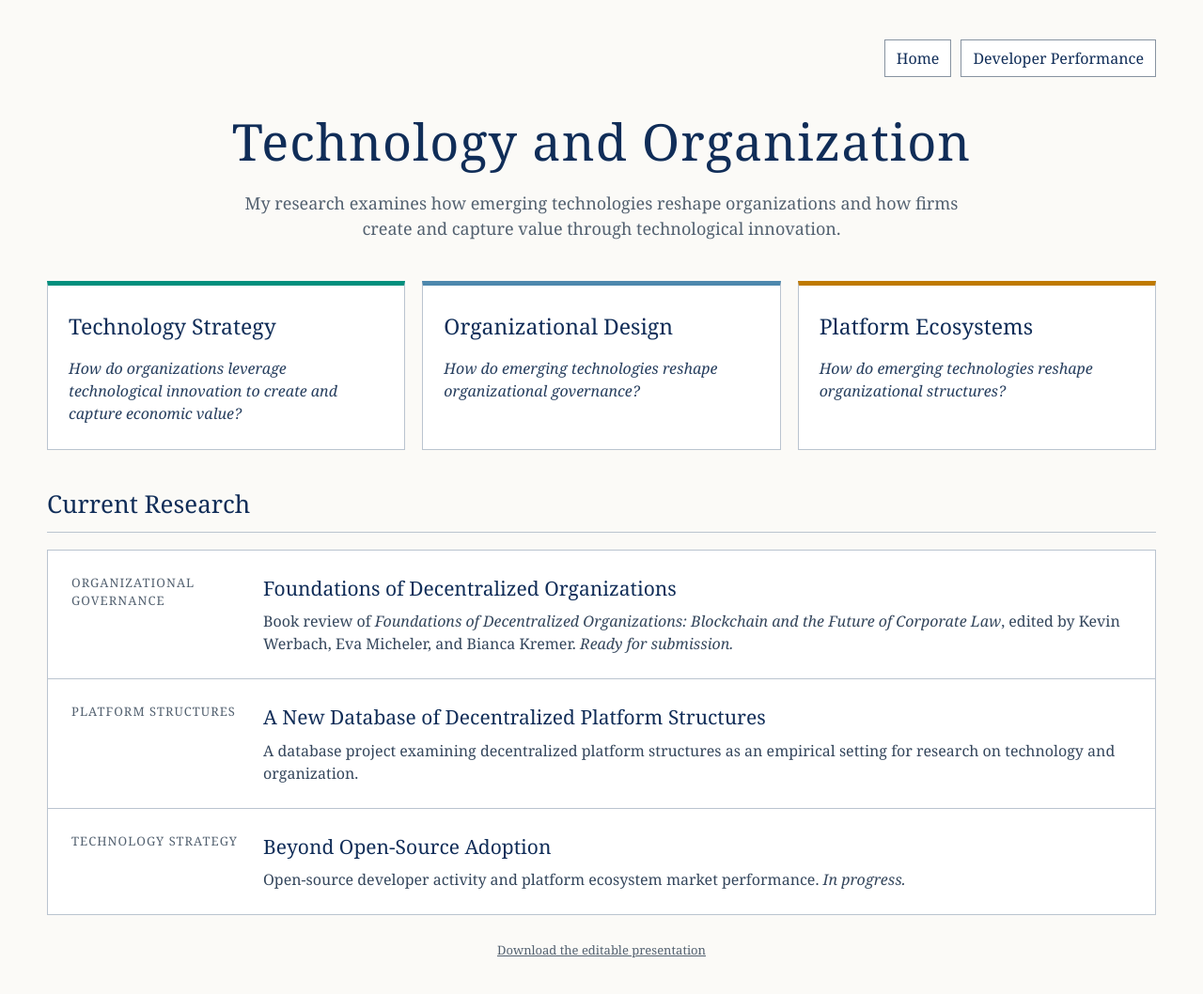
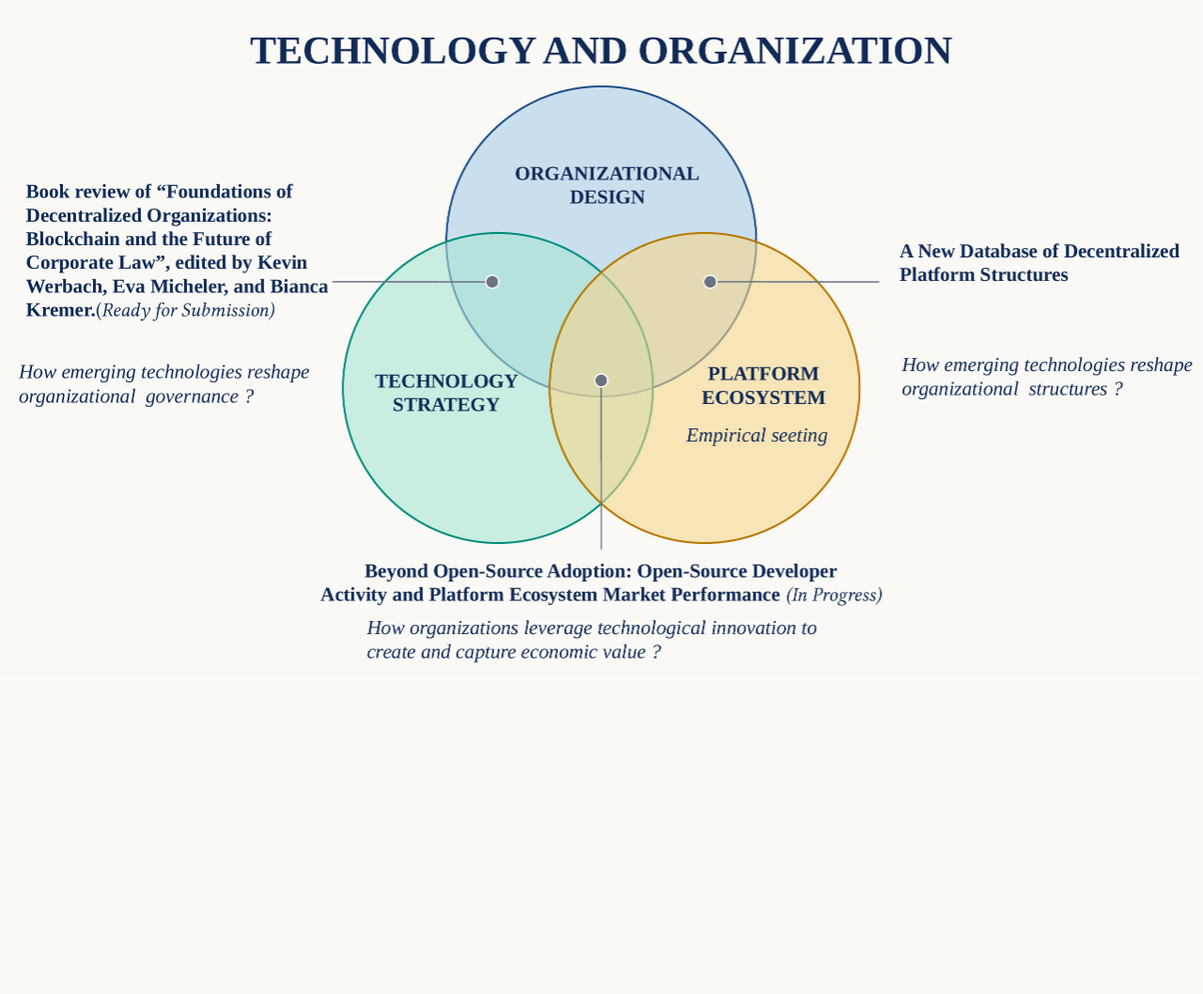
Before and after one commit to ChengziZHU123/ChengziZHU123.github.io, a plain HTML site: page research-interests/index.html in a window 1280 px wide. Shown: the whole page at 94% size. After the commit the page ends 800 px from the top, so only its background shows below. Drawn offline with Linux system fonts and the light colour scheme.

Commit message:
Refine homepage and show research interests figure

```diff
--- a/research-interests/index.html
+++ b/research-interests/index.html
@@ -6,53 +6,12 @@
   <title>Chengzi Zhu_Research interests</title>
   <style>
     * { box-sizing: border-box; }
-    :root { --ink:#102d58; --muted:#536170; --line:#bac4cf; --paper:#fbfaf7; }
-    body { margin:0; background:var(--paper); color:var(--ink); font-family:Georgia,"Times New Roman",serif; line-height:1.5; }
-    main { width:min(1180px,calc(100% - 40px)); margin:0 auto; padding:42px 0 56px; }
-    nav { display:flex; justify-content:flex-end; flex-wrap:wrap; gap:10px; margin-bottom:28px; }
-    nav a { color:var(--ink); border:1px solid #8793a1; padding:7px 12px; text-decoration:none; background:#fff; }
-    h1 { margin:0; text-align:center; font-size:clamp(32px,5vw,54px); font-weight:normal; letter-spacing:.02em; }
-    .intro { max-width:760px; margin:12px auto 42px; text-align:center; color:var(--muted); font-size:18px; }
-    .fields { display:grid; grid-template-columns:repeat(3,1fr); gap:18px; margin-bottom:38px; }
-    .field { min-height:170px; padding:26px 22px; border:1px solid var(--line); background:#fff; }
-    .field:nth-child(1){border-top:5px solid #008f7d}.field:nth-child(2){border-top:5px solid #4d88ad}.field:nth-child(3){border-top:5px solid #bf7a00}
-    .field h2 { margin:0 0 15px; font-size:23px; font-weight:normal; }
-    .field p { margin:0; color:#263e5e; font-style:italic; }
-    .projects-title { margin:0 0 18px; font-size:26px; font-weight:normal; border-bottom:1px solid var(--line); padding-bottom:10px; }
-    .projects { display:grid; gap:0; background:#fff; border:1px solid var(--line); }
-    article { display:grid; grid-template-columns:180px 1fr; gap:24px; padding:25px; border-bottom:1px solid var(--line); }
-    article:last-child { border-bottom:0; }
-    article .area { color:var(--muted); text-transform:uppercase; letter-spacing:.08em; font-size:13px; }
-    article h3 { margin:0 0 7px; font-size:21px; font-weight:normal; }
-    article p { margin:0; color:#34465c; }
-    .status { font-style:italic; }
-    footer { margin-top:28px; color:var(--muted); font-size:13px; text-align:center; }
-    footer a { color:inherit; }
-    @media(max-width:760px){main{width:min(100% - 24px,1180px);padding-top:22px}.fields{grid-template-columns:1fr}.field{min-height:0}article{grid-template-columns:1fr;gap:8px}nav{justify-content:center}}
+    html, body { margin: 0; min-height: 100%; background: #fbfaf7; }
+    body { display: grid; place-items: center; }
+    img { display: block; width: 100%; height: auto; max-width: 1600px; }
   </style>
 </head>
 <body>
-  <main>
-    <nav aria-label="Site navigation">
-      <a href="../">Home</a>
-      <a href="../developer-performance/">Developer Performance</a>
-    </nav>
-    <h1>Technology and Organization</h1>
-    <p class="intro">My research examines how emerging technologies reshape organizations and how firms create and capture value through technological innovation.</p>
-    <section class="fields" aria-label="Research fields">
-      <div class="field"><h2>Technology Strategy</h2><p>How do organizations leverage technological innovation to create and capture economic value?</p></div>
-      <div class="field"><h2>Organizational Design</h2><p>How do emerging technologies reshape organizational governance?</p></div>
-      <div class="field"><h2>Platform Ecosystems</h2><p>How do emerging technologies reshape organizational structures?</p></div>
-    </section>
-    <section aria-labelledby="projects-heading">
-      <h2 class="projects-title" id="projects-heading">Current Research</h2>
-      <div class="projects">
-        <article><div class="area">Organizational governance</div><div><h3>Foundations of Decentralized Organizations</h3><p>Book review of <em>Foundations of Decentralized Organizations: Blockchain and the Future of Corporate Law</em>, edited by Kevin Werbach, Eva Micheler, and Bianca Kremer. <span class="status">Ready for submission.</span></p></div></article>
-        <article><div class="area">Platform structures</div><div><h3>A New Database of Decentralized Platform Structures</h3><p>A database project examining decentralized platform structures as an empirical setting for research on technology and organization.</p></div></article>
-        <article><div class="area">Technology strategy</div><div><h3>Beyond Open-Source Adoption</h3><p>Open-source developer activity and platform ecosystem market performance. <span class="status">In progress.</span></p></div></article>
-      </div>
-    </section>
-    <footer><a href="technology-and-organization-presentation.pptx" download>Download the editable presentation</a></footer>
-  </main>
+  <img src="technology-and-organization.png" alt="Technology and Organization research interests">
 </body>
 </html>
```
Also changed, not shown: index.html (+2 -2 lines), research-interests/technology-and-organization.png (added), 1 other file.
